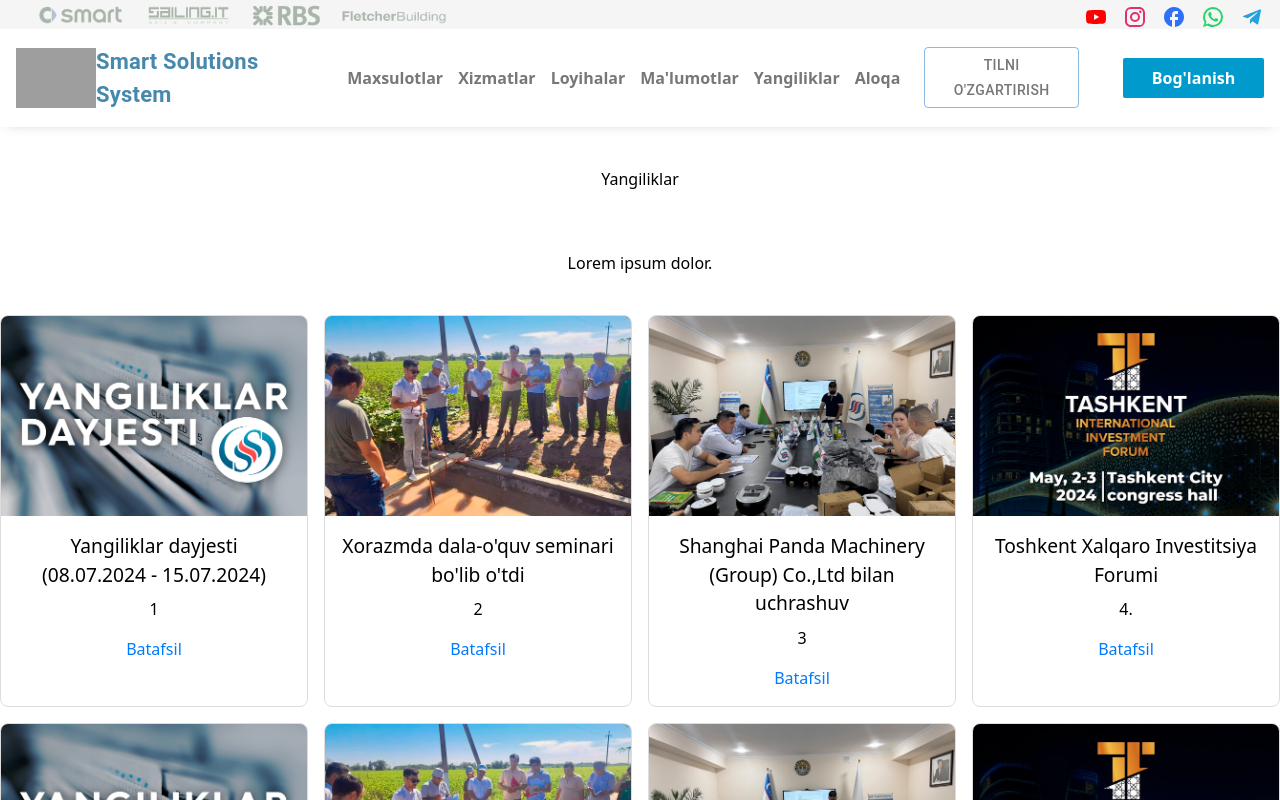
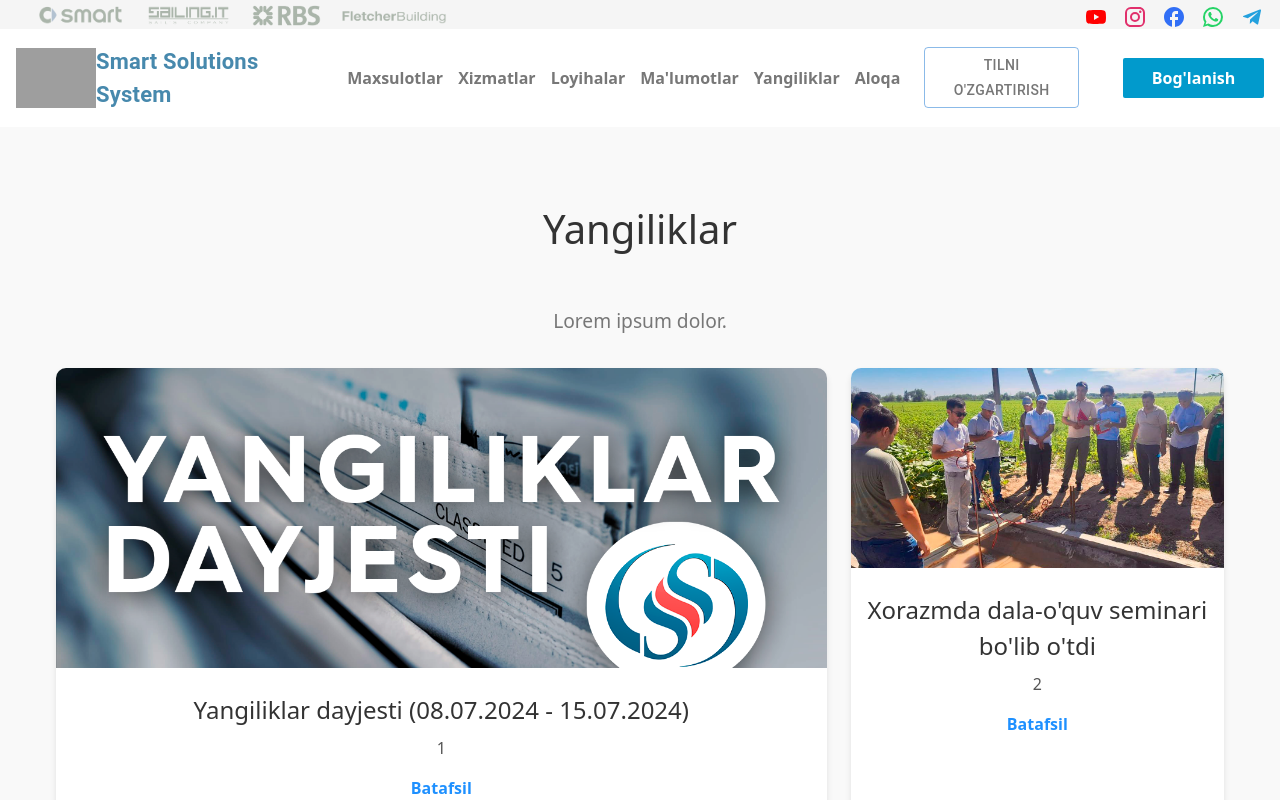
Before and after one commit to humoyun21/Smart-Solutions-System, a React (Vite) app: page /yangiliklar in a window 1280 px wide. Shown: the top 800 px of the page. Built offline with nearby package versions, Linux system fonts and the light colour scheme; grey boxes are pictures that could not be loaded.

Commit message:
news update

```diff
--- a/src/pages/hamkorlar/index.jsx
+++ b/src/pages/hamkorlar/index.jsx
@@ -50,11 +50,19 @@ export default function Index() {
     spaceBetween: 30,
     grabCursor: true,
     pagination: { clickable: true },
-    autoplay: { delay: 3000, disableOnInteraction: false },
+    autoplay: { delay: 2000, disableOnInteraction: false },
     modules: [Pagination, Autoplay],
     loop: true,
   };
-
+  const swiperSettingss = {
+    slidesPerView: 4,
+    spaceBetween: 30,
+    grabCursor: true,
+    pagination: { clickable: true },
+    autoplay: { delay: 2000, disableOnInteraction: false },
+    modules: [Pagination, Autoplay],
+    loop: true,
+  };
   return (
     <>
 
@@ -79,7 +87,7 @@ export default function Index() {
       </Swiper>
 
       <h2 className='parent-text'>Xorijiy Hamkorlar</h2>
-      <Swiper {...swiperSettings} className="foreignPartnerSwiper">
+      <Swiper {...swiperSettingss} className="foreignPartnerSwiper">
         {foreignPartners.map((partner, index) => (
           <SwiperSlide key={index}>
             <Card className="foreignPartnerCard">
--- a/src/pages/hamkorlar/style.scss
+++ b/src/pages/hamkorlar/style.scss
@@ -37,6 +37,7 @@
 
   .foreignPartnerSwiper {
     padding-bottom: 40px;
+
     .swiper-slide {
       display: flex;
       justify-content: center;
--- a/src/pages/maxsulotlar/index.jsx
+++ b/src/pages/maxsulotlar/index.jsx
@@ -80,6 +80,8 @@ const productData = [
 function Index() {
   return (
     <>
+
+
       <section id="gratis1">
         <Container>
           <div className="custom-container">
--- a/src/pages/yangiliklar/index.jsx
+++ b/src/pages/yangiliklar/index.jsx
@@ -77,7 +77,7 @@ const NewsSection = () => {
                 <div className="news-card-data">
                   <h4 className="news-card-title">{item.title}</h4>
                   <p className="news-card-description">{item.description}</p>
-                  <p className="news-card-button">{item.link}</p>
+                  <a className="news-card-button" href="#">{item.link}</a>
                 </div>
               </div>
             ))}
--- a/src/pages/yangiliklar/style.scss
+++ b/src/pages/yangiliklar/style.scss
@@ -1,24 +1,40 @@
 #news-section {
+  padding: 2rem 0;
+  background-color: #f9f9f9;
+
   .news-container {
+    max-width: 1200px;
+    margin: 0 auto;
+    padding: 0 1rem;
+  }
+
   .news-content-box {
+    text-align: center;
+    margin-bottom: 2rem;
+
     .news-section-title {
-        text-align: center;
-        margin-bottom: 20px;
+      font-size: 2.5rem;
+      margin-bottom: 0.5rem;
+      color: #333;
     }
+
     .news-section-subtitle {
-        text-align: center;
-        margin-bottom: 40px;
+      font-size: 1.2rem;
+      color: #777;
+      margin-bottom: 2rem;
     }
+  }
+
   .news-grid-container {
     display: grid;
     grid-template-columns: repeat(auto-fill, minmax(300px, 1fr));
-        gap: 16px;
+    gap: 1.5rem;
 
     .news-card-article {
       background: #fff;
-          border: 1px solid #ddd;
-          border-radius: 8px;
+      border-radius: 10px;
       overflow: hidden;
+      box-shadow: 0 4px 6px rgba(0, 0, 0, 0.1);
       transition: transform 0.3s;
 
       &:hover {
@@ -32,30 +48,37 @@
       }
 
       .news-card-data {
-            padding: 16px;
+        padding: 1rem;
 
         .news-card-title {
-              font-size: 1.2em;
-              margin-bottom: 8px;
-              text-align: center;
+          font-size: 1.5rem;
+          margin: 0.5rem 0;
+          color: #333;
         }
 
         .news-card-description {
-              font-size: 1em;
-              margin-bottom: 16px;
-              text-align: center;
+          font-size: 1rem;
+          color: #555;
+          margin-bottom: 1rem;
         }
 
         .news-card-button {
-              color: #007bff;
-              cursor: pointer;
-              text-align: center;
+          font-size: 1rem;
+          color: #1e90ff;
+          text-decoration: none;
+          font-weight: bold;
+
           &:hover {
             text-decoration: underline;
           }
         }
       }
     }
+
+    .news-card-featured {
+      grid-column: span 2;
+      .news-card-img {
+        height: 300px;
       }
     }
   }
```
Lines whose indentation alone changed are shown as unchanged.
